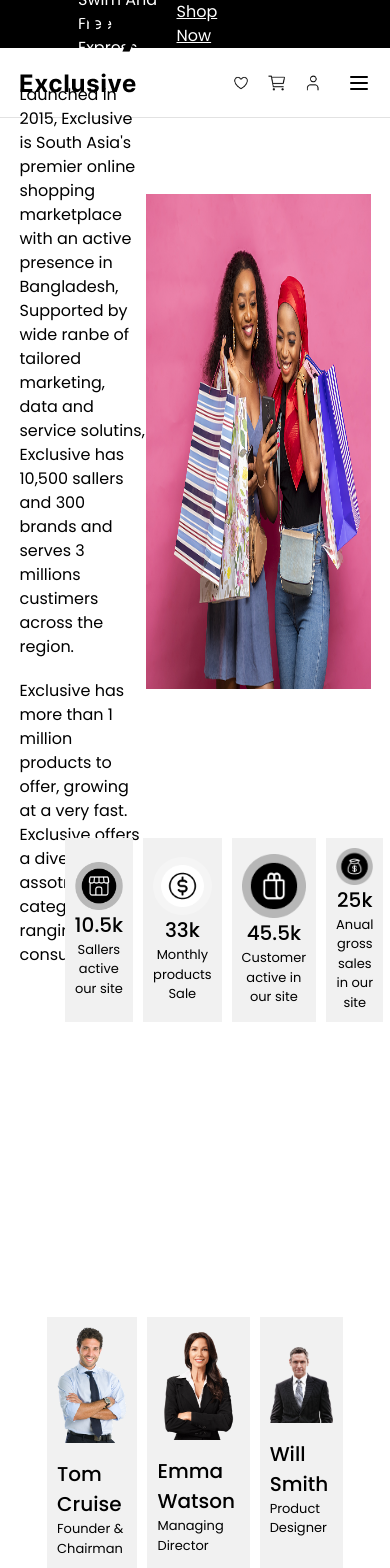
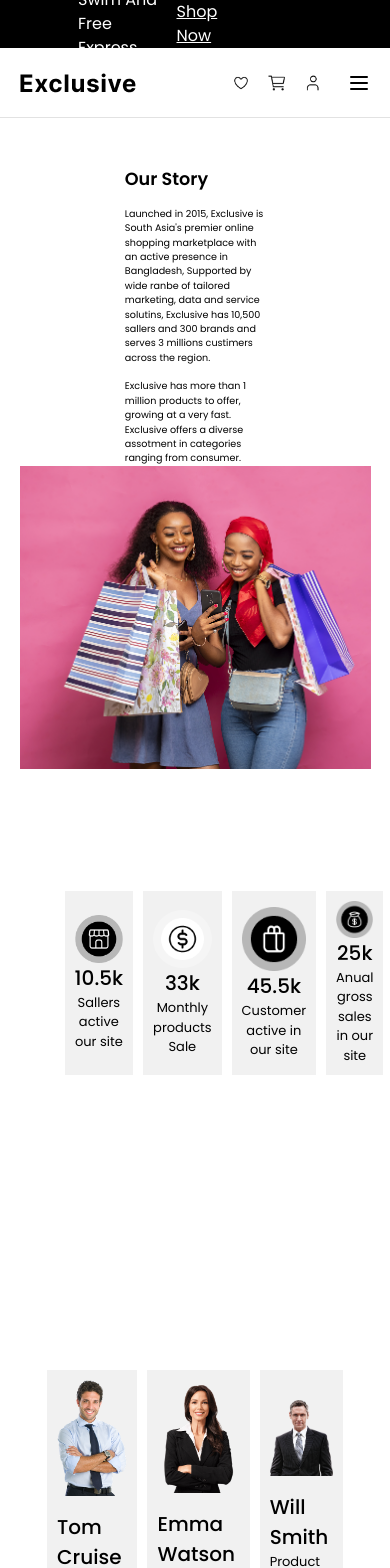
Before and after one commit to coin-123/e-cormmce, a React (Vite) app: page /about in a window 390 px wide. Shown: the top 1568 px of the page. Built offline with nearby package versions, Linux system fonts and the light colour scheme.

Commit message:
Enhance About and Ad Section components with responsive design and dynamic content rendering for qualifications and features.

```diff
--- a/src/components/ad-section/adsec.jsx
+++ b/src/components/ad-section/adsec.jsx
@@ -10,12 +10,12 @@
       whileInView={{ opacity: 1, y: 0 }}
       transition={{ duration: 0.5, ease: "easeOut" }}
       viewport={{ once: true, amount: 0.2 }}
-      className="flex items-center justify-center w-full min-h-[520px] mb-[3rem]"
+      className="flex items-center justify-center w-full md:h-[520px] mb-[3rem]"
     >
-      <div className="flex flex-col md:flex-row items-center justify-between w-[90%] h-full bg-black rounded-[3px] overflow-hidden">
+      <div className="flex flex-col md:flex-row items-center justify-between w-[90%] h-full  bg-black rounded-[3px] overflow-hidden">
 
         {/* Text Section */}
-        <div className="flex flex-col items-start justify-center w-full md:w-1/2 h-full px-6 py-8 gap-4 text-center md:text-left">
+        <div className="flex flex-col items-start justify-center w-full md:w-1/2 h-full px-6 py-0 md:py-8 gap-4 text-center md:text-left">
           {/* Logo / Category */}
           <span>
             <p className="text-[#31c831] font-bold">Categories</p>
@@ -57,7 +57,7 @@
         </div>
 
         {/* Image Section */}
-        <div className="flex items-center justify-center w-full md:w-1/2 h-full md:h-full bg-[radial-gradient(circle_at_center,_black,gray,black,black)] animate-gradientMove rounded-[3px]">
+        <div className="flex items-center justify-center w-full md:w-1/2 h-full sm:h-full bg-[radial-gradient(circle_at_center,_black,gray,black,black)] animate-gradientMove rounded-[3px]">
           <img src={frame1} alt="Product" className="h-full object-contain" />
         </div>
       </div>
--- a/src/pages/About.jsx
+++ b/src/pages/About.jsx
@@ -35,6 +35,19 @@
   { src: searchIcon, alt: "searchIcon" },
 ];
 
+const qualifications = [
+  { img: frame9, title: "Free And Fast Delivery", desc: "Free delivery for all orders over $140" },
+  { img: frame10, title: "24/7 Customer Service", desc: "Eriendly 24/7 customer support" },
+  { img: frame11, title: "Money Back Guarantee", desc: "We return money within 30 days of purchase" },
+];
+
+const features = [
+  { img: frame2, title: "10.5k", desc: "Sallers active our site" },
+  { img: frame3, title: "33k", desc: "Monthly products Sale" },
+  { img: frame4, title: "45.5k", desc: "Customer active in our site" },
+  { img: frame5, title: "25k", desc: "Anual gross sales in our site" },
+];
+
 export const About = () => {
   return (
     <section className="flex flex-col items-center justify-center w-full ">
@@ -54,15 +67,15 @@
         initial={{ scale: 0.8, opacity: 0 }}
         animate={{ scale: 1, opacity: 1 }}
         transition={{ duration: 0.9 }}
-        className="mb-[7rem] flex items-center justify-between w-[90%] h-[550px] mt-[3rem]"
+        className="mb-[7rem] flex flex-col sm:flex-row items-center justify-between w-[90%] h-auto sm:h-[550px] mt-[3rem]"
       >
         {/* left sec */}
 
-        <div className="flex flex-col gap-[1.5rem] justify-center w-[40%] h-auto">
-          <h1 className=" text-[3rem] font-semibold">Our Story</h1>
+        <div className="flex flex-col gap-[0.9rem] sm:gap-[1.5rem] justify-center w-[40%] h-auto">
+          <h1 className=" text-[1.1rem] sm:text-[3rem] font-semibold">Our Story</h1>
 
-          <span className="flex flex-col items-center justify-center gap-[1.2rem] ">
-            <p className="">
+          <span className="flex flex-col items-center justify-center gap-[0.9rem] sm:gap-[1.2rem] ">
+            <p className="text-[0.6rem] sm:text-[1rem]">
               Launched in 2015, Exclusive is South Asia's premier online
               shopping marketplace with an active presence in Bangladesh,
               Supported by wide ranbe of tailored marketing, data and service
@@ -70,7 +83,7 @@
               millions custimers across the region.
             </p>
 
-            <p className="">
+            <p className="text-[0.6rem] sm:text-[1rem]">
               Exclusive has more than 1 million products to offer, growing at a
               very fast. Exclusive offers a diverse assotment in categories
               ranging from consumer.
@@ -94,38 +107,18 @@
         viewport={{ once: true, amount: 0.2 }} // run once, trigger at 30% visibil
         className="flex items-center justify-center w-[90%]  mb-[10rem] "
       >
-        <div className="grid-container ">
-          <div className="flex flex-col items-center justify-center ">
-            <img src={frame2} alt="" className="" />
+        <div className="grid-container flex flex-col  ">
+         {features.map((feature, index) => (
+           <div
+           key={index}
+            className="flex flex-col items-center justify-center ">
+            <img src={feature.img} alt="" className="" />
             <span className="">
-              <p className="text-[20px] font-medium">10.5k</p>
-              <p className="text-[13px]">Sallers active our site</p>
+              <p className="text-[20px] font-medium">{feature.title}</p>
+              <p className="text-[13px]">{feature.desc}</p>
             </span>
           </div>
-          <div className="flex flex-col items-center justify-center ">
-            <img src={frame3} alt="" className="" />
-
-            <span className="">
-              <p className="text-[20px] font-medium">33k</p>
-              <p className=" text-[13px]">Monthly products Sale</p>
-            </span>
-          </div>
-          <div className="flex flex-col items-center justify-center ">
-            <img src={frame4} alt="" className="" />
-
-            <span className="">
-              <p className="text-[20px] font-medium">45.5k</p>
-              <p className="text-[13px]">Customer active in our site</p>
-            </span>
-          </div>
-          <div className="flex flex-col items-center justify-center ">
-            <img src={frame5} alt="" className="" />
-
-            <span className="">
-              <p className="text-[20px] font-medium">25k</p>
-              <p className="text-[13px]">Anual gross sales in our site</p>
-            </span>
-          </div>
+         ))}
         </div>
       </motion.div>
 
@@ -177,34 +170,21 @@
         viewport={{ once: true, amount: 0.2 }} // run once, trigger at 30% visibil
         className="flex items-center justify-center w-[90%]  mb-[10rem] "
       >
+
         <div className="qul-grid-container ">
-          <div className="flex flex-col items-center justify-center ">
-            <img src={frame9} alt="" className="" />
+          {qualifications.map((qualification, index) => (
+          <div
+          key={index}
+          className="flex flex-col items-center justify-center ">
+            <img src={qualification.img} alt="" className="" />
             <span className="">
-              <p className="text-[20px] font-medium">Free And Fast Delivery</p>
+              <p className="text-[20px] font-medium">{qualification.title}</p>
               <p className="text-[13px]">
-                Free delivery for all orders over $140
+                {qualification.desc}
               </p>
             </span>
           </div>
-          <div className="flex flex-col items-center justify-center ">
-            <img src={frame10} alt="" className="" />
-
-            <span className="">
-              <p className="text-[20px] font-medium">24/7 Customer Service</p>
-              <p className=" text-[13px]">Eriendly 24/7 customer support</p>
-            </span>
-          </div>
-          <div className="flex flex-col items-center justify-center ">
-            <img src={frame11} alt="" className="" />
-
-            <span className="">
-              <p className="text-[20px] font-medium">Money Back Guarantee</p>
-              <p className="text-[13px]">
-                We return money within 30 days of purchase
-              </p>
-            </span>
-          </div>
+             ))}
         </div>
       </motion.div>
 
```
